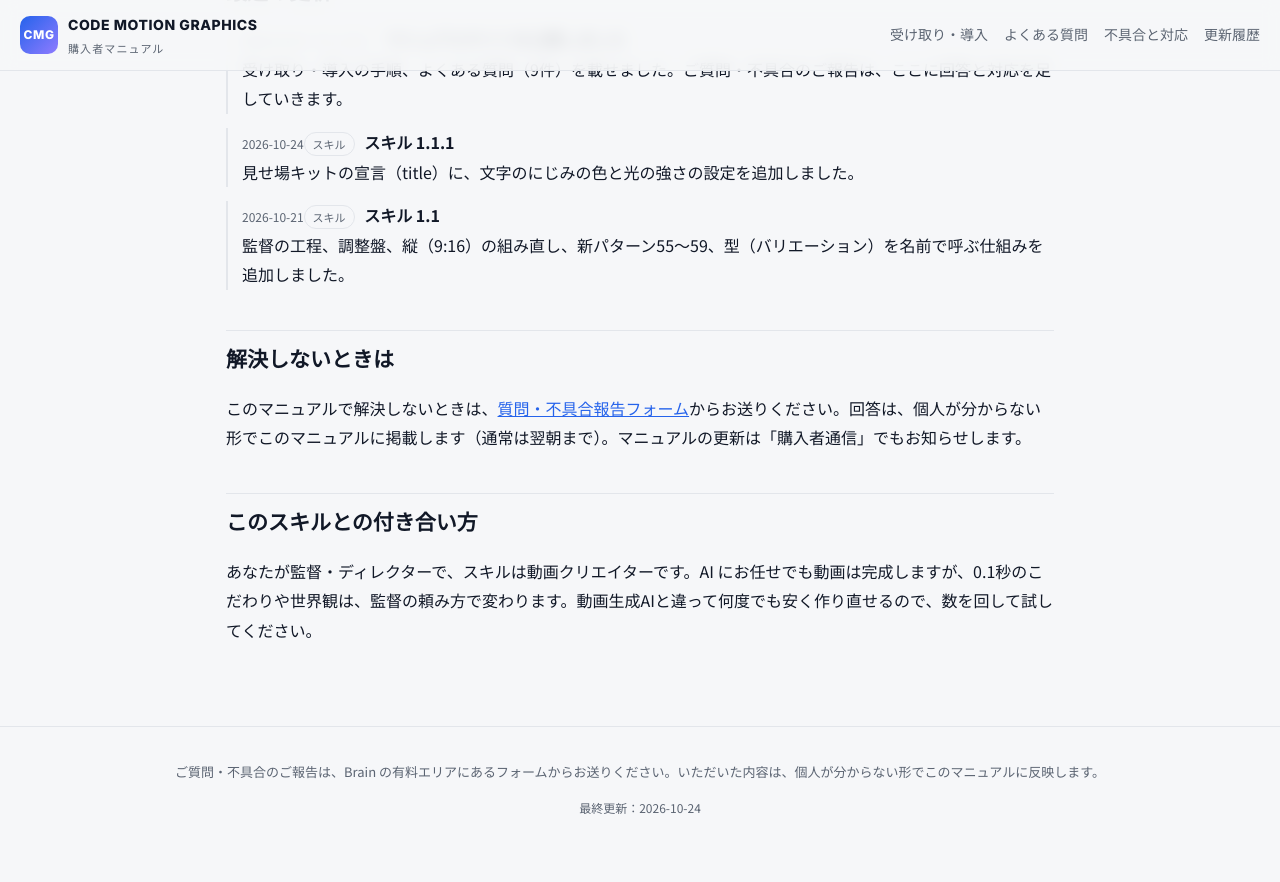
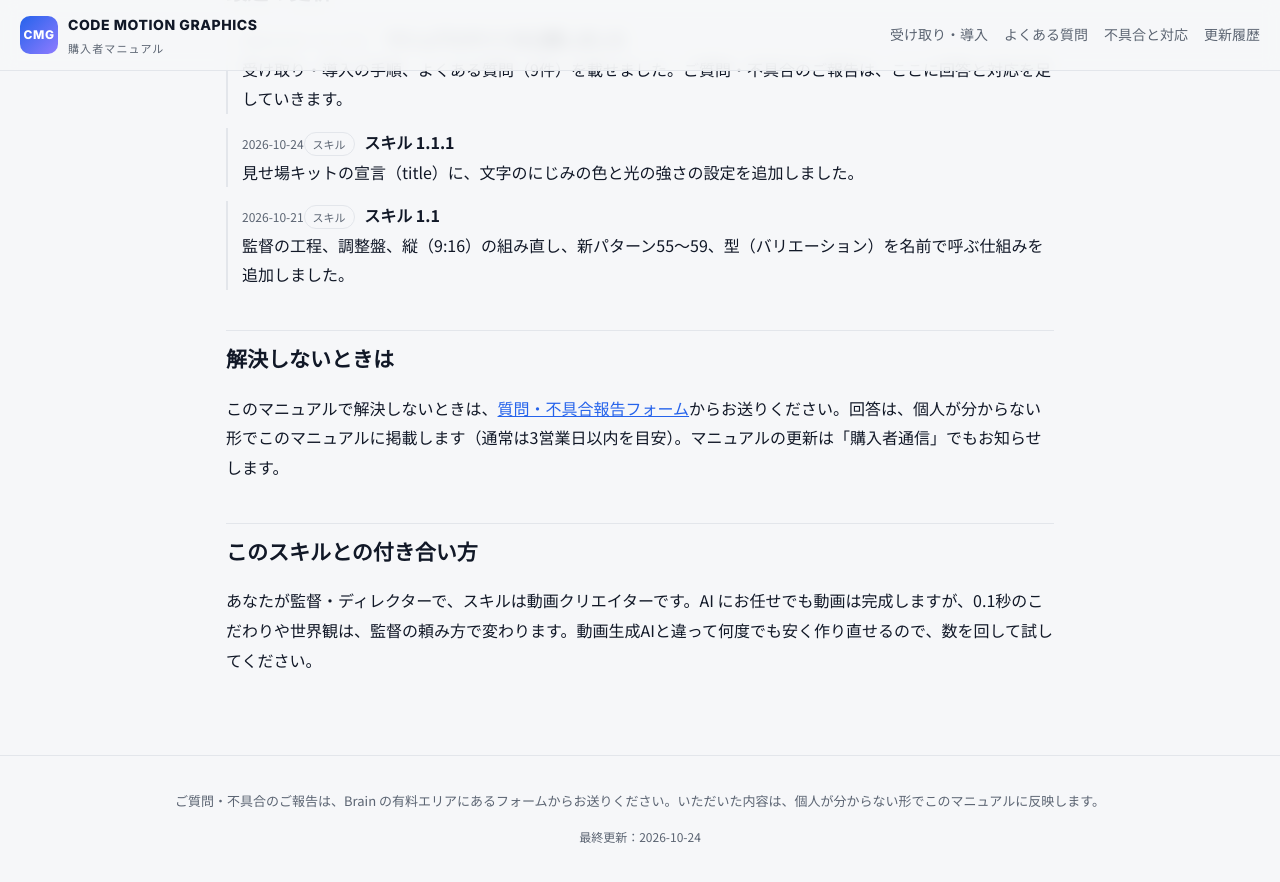
Before and after one commit to code-motion-graphics/code-motion-graphics.github.io, a Jekyll site: the page built from index.md, in a window 1280 px wide and 900 px high, scrolled down 553 px. Shown: the top 882 px of the window. Built offline with Jekyll 4.4.1, drawn with Linux system fonts in a browser that asks for light colours.

Commit message:
Answer time: within 3 business days
Co-Authored-By: Claude Opus 5.5 <noreply@anthropic.com>

```diff
--- a/index.md
+++ b/index.md
@@ -19,7 +19,7 @@ title: はじめに
 
 ## 解決しないときは
 
-このマニュアルで解決しないときは、[質問・不具合報告フォーム](https://forms.gle/JmEkdLW5hhzd6hik8)からお送りください。回答は、個人が分からない形でこのマニュアルに掲載します（通常は翌朝まで）。マニュアルの更新は「購入者通信」でもお知らせします。
+このマニュアルで解決しないときは、[質問・不具合報告フォーム](https://forms.gle/JmEkdLW5hhzd6hik8)からお送りください。回答は、個人が分からない形でこのマニュアルに掲載します（通常は3営業日以内を目安）。マニュアルの更新は「購入者通信」でもお知らせします。
 
 ## このスキルとの付き合い方
 
```
